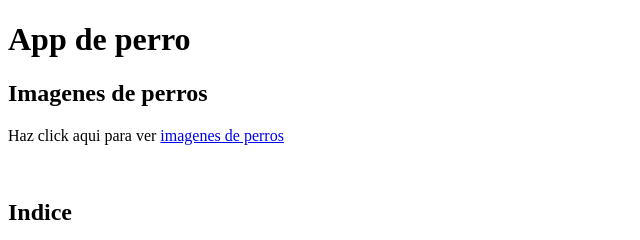
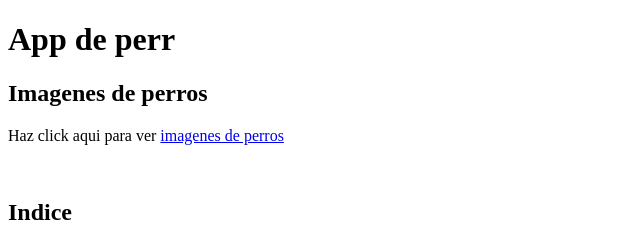
Before and after one commit to Lukascode10/lukas-10, a plain HTML site: page index - repaso 1.html in a window 1280 px wide. Shown: the top 240 px of the page, 0-640 px from the left. Drawn offline with Linux system fonts and the light colour scheme.

Commit message:
se cambio perro por perr

```diff
--- a/index - repaso 1.html
+++ b/index - repaso 1.html
@@ -11,7 +11,7 @@
         <main> <!--contenido principal-->
 
             <!--h1 es para crear titulos y va de 1 para letra grande hasta 6 para letra pequeña-->
-            <h1>App de perro</h1>
+            <h1>App de perr</h1>
             <h2>Imagenes de perros</h2>
 
             <!--p es para crear parrafos-->
```
